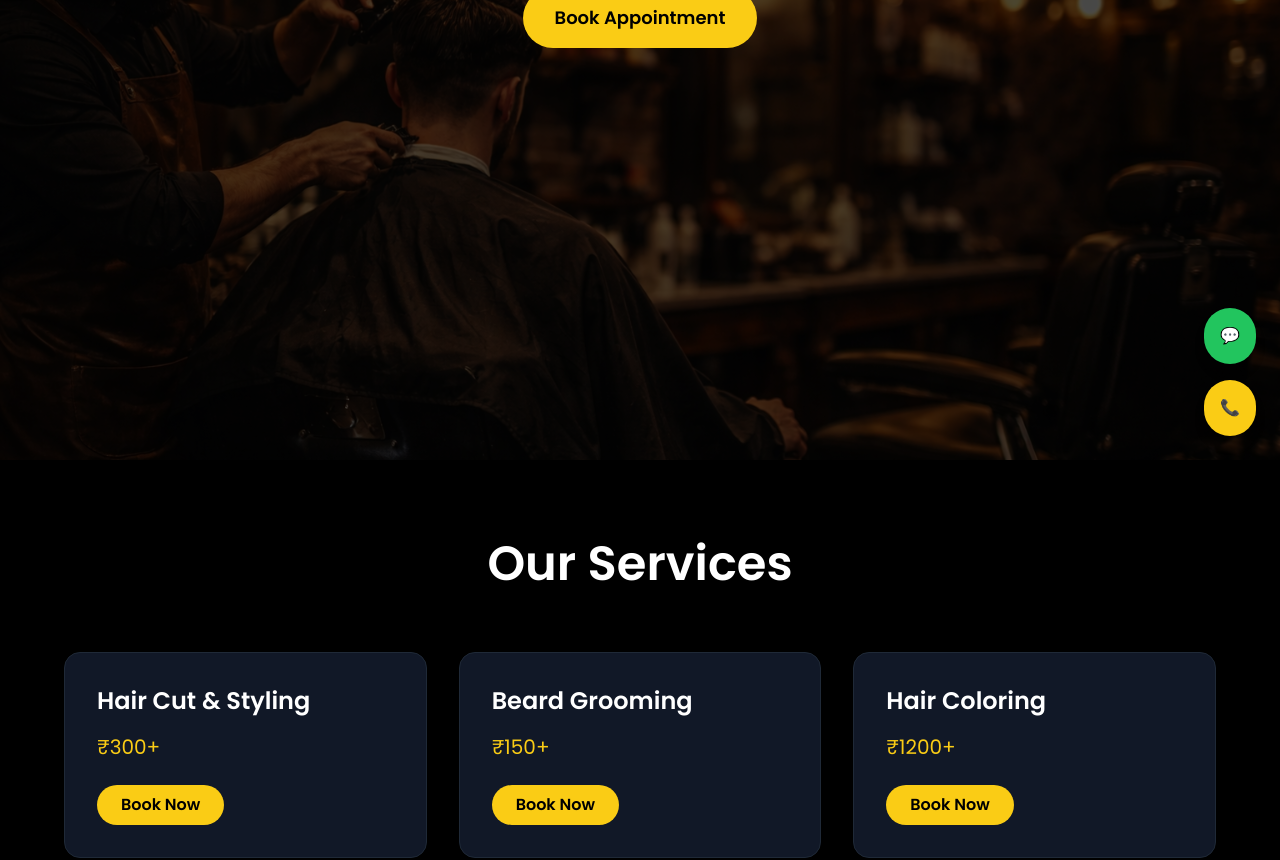
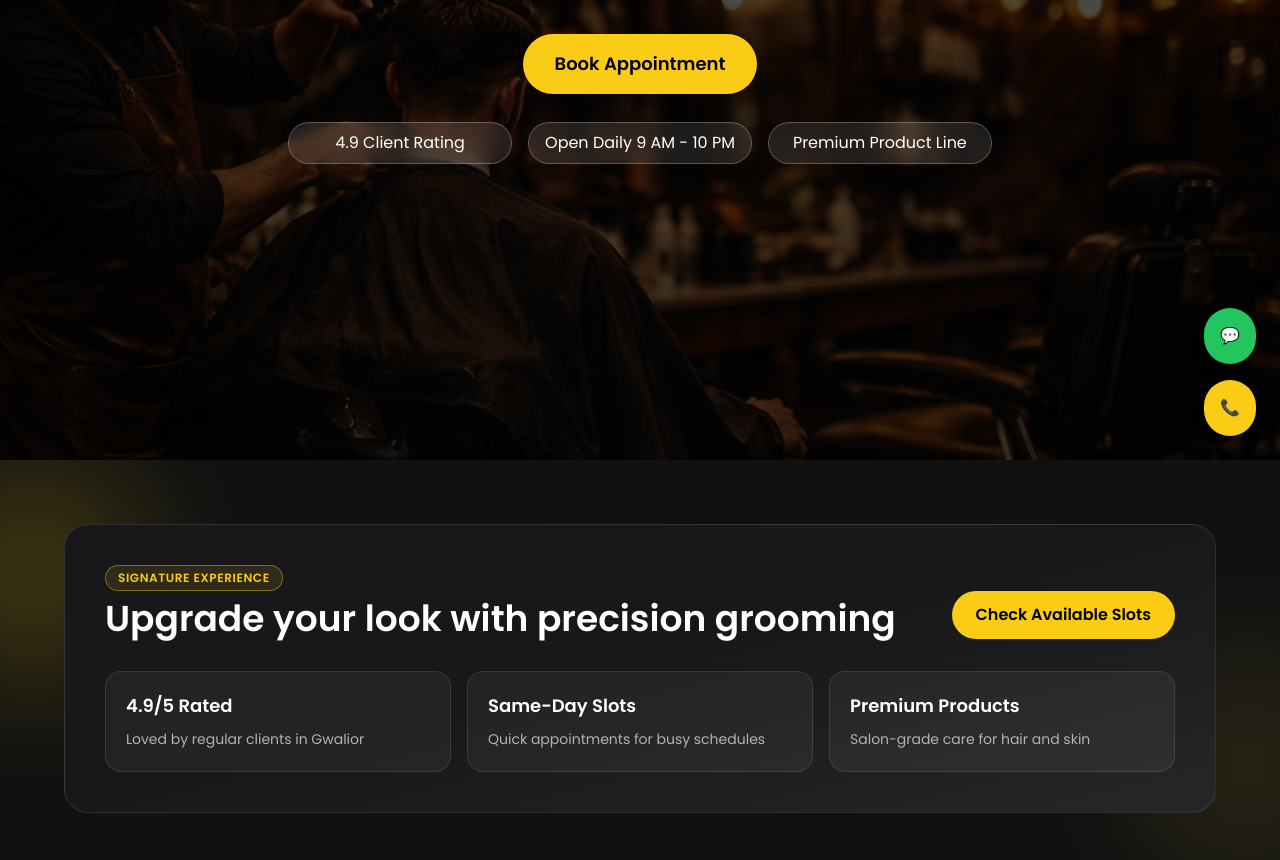
Before and after one commit to kuldeep1324/Param-Salon, a React (Vite) app: page / in a window 1280 px wide. Shown: the part 340-1200 px from the top of the page. Built offline with nearby package versions, Linux system fonts and the light colour scheme.

Commit message:
Add PromoBanner component and enhance Hero section with additional details

```diff
--- a/src/components/Hero.jsx
+++ b/src/components/Hero.jsx
@@ -17,6 +17,10 @@ function Hero() {
       {/* ✨ Content */}
       <div className="relative z-10 flex h-full flex-col items-center justify-center px-5 py-16 text-center text-white sm:px-6">
 
+        <p className="mb-4 rounded-full border border-accent/40 bg-black/40 px-4 py-1 text-xs font-semibold uppercase tracking-[0.15em] text-accent sm:text-sm">
+          Param Signature Grooming
+        </p>
+
         <h1 className="mb-4 text-4xl font-bold leading-tight sm:text-5xl md:mb-6 md:text-7xl">
           Param Salon
         </h1>
@@ -34,6 +38,18 @@ function Hero() {
           Book Appointment
         </a>
 
+        <div className="mt-7 grid grid-cols-1 gap-3 text-sm sm:grid-cols-3 sm:gap-4 sm:text-base">
+          <div className="rounded-full border border-white/25 bg-white/10 px-4 py-2 backdrop-blur">
+            4.9 Client Rating
+          </div>
+          <div className="rounded-full border border-white/25 bg-white/10 px-4 py-2 backdrop-blur">
+            Open Daily 9 AM - 10 PM
+          </div>
+          <div className="rounded-full border border-white/25 bg-white/10 px-4 py-2 backdrop-blur">
+            Premium Product Line
+          </div>
+        </div>
+
       </div>
     </section>
   );
--- /dev/null
+++ b/src/components/PromoBanner.jsx
@@ -0,0 +1,47 @@
+function PromoBanner() {
+  const highlights = [
+    { title: "4.9/5 Rated", detail: "Loved by regular clients in Gwalior" },
+    { title: "Same-Day Slots", detail: "Quick appointments for busy schedules" },
+    { title: "Premium Products", detail: "Salon-grade care for hair and skin" },
+  ];
+
+  return (
+    <section className="relative overflow-hidden bg-secondary px-4 py-14 text-textPrimary sm:px-6 sm:py-16">
+      <div className="pointer-events-none absolute -left-20 top-0 h-56 w-56 rounded-full bg-accent/20 blur-3xl" />
+      <div className="pointer-events-none absolute -right-20 bottom-0 h-56 w-56 rounded-full bg-yellow-300/10 blur-3xl" />
+
+      <div className="relative mx-auto max-w-6xl rounded-3xl border border-white/10 bg-gradient-to-br from-zinc-900 via-zinc-900 to-zinc-800 p-6 sm:p-8 md:p-10">
+        <div className="mb-7 flex flex-col gap-4 md:mb-8 md:flex-row md:items-end md:justify-between">
+          <div>
+            <p className="mb-2 inline-block rounded-full border border-accent/40 bg-accent/10 px-3 py-1 text-xs font-semibold uppercase tracking-wider text-accent">
+              Signature Experience
+            </p>
+            <h2 className="text-2xl font-bold leading-tight sm:text-3xl md:text-4xl">
+              Upgrade your look with precision grooming
+            </h2>
+          </div>
+
+          <a
+            href="https://wa.me/919993962915?text=Hi%20Param%20Salon%2C%20please%20share%20available%20premium%20grooming%20slots."
+            target="_blank"
+            rel="noreferrer"
+            className="inline-block rounded-full bg-accent px-6 py-3 text-center font-semibold text-black transition hover:bg-accentHover"
+          >
+            Check Available Slots
+          </a>
+        </div>
+
+        <div className="grid grid-cols-1 gap-4 md:grid-cols-3">
+          {highlights.map((item) => (
+            <div key={item.title} className="group rounded-2xl border border-white/10 bg-white/5 p-5 transition duration-300 hover:-translate-y-1 hover:border-accent/40 hover:bg-white/10">
+              <h3 className="mb-2 text-lg font-semibold text-white">{item.title}</h3>
+              <p className="text-sm leading-relaxed text-textSecondary">{item.detail}</p>
+            </div>
+          ))}
+        </div>
+      </div>
+    </section>
+  );
+}
+
+export default PromoBanner;
--- a/src/index.css
+++ b/src/index.css
@@ -5,3 +5,18 @@
 html {
 	scroll-behavior: smooth;
 }
+
+@keyframes fadeUp {
+	from {
+		opacity: 0;
+		transform: translateY(16px);
+	}
+	to {
+		opacity: 1;
+		transform: translateY(0);
+	}
+}
+
+section {
+	animation: fadeUp 0.7s ease both;
+}
--- a/src/pages/Home.jsx
+++ b/src/pages/Home.jsx
@@ -1,5 +1,6 @@
 import Navbar from "../components/Navbar";
 import Hero from "../components/Hero";
+import PromoBanner from "../components/PromoBanner";
 import Services from "../components/Services";
 import Gallery from "../components/Gallery";
 import Testimonials from "../components/Testimonials";
@@ -12,6 +13,7 @@ function Home() {
     <>
       <Navbar />
       <Hero />
+      <PromoBanner />
       <Services />
       <Gallery />
       <Testimonials />
```
